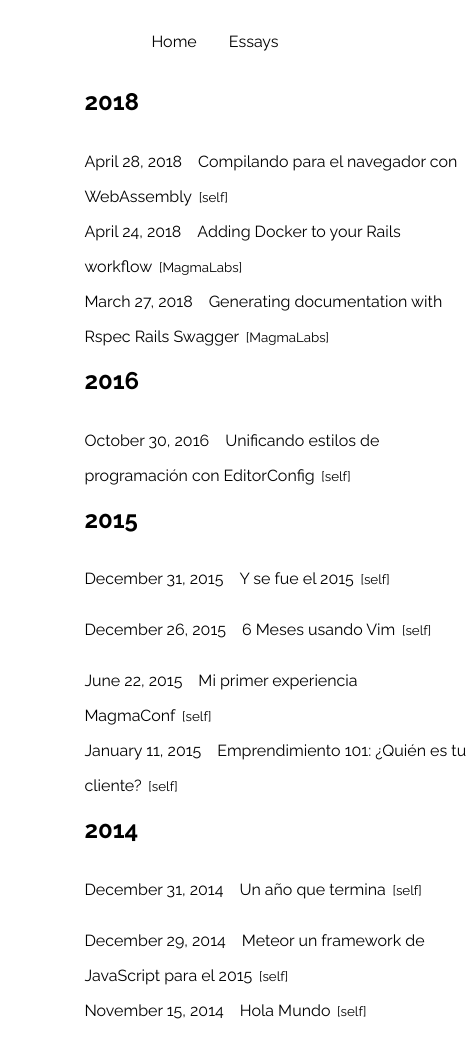
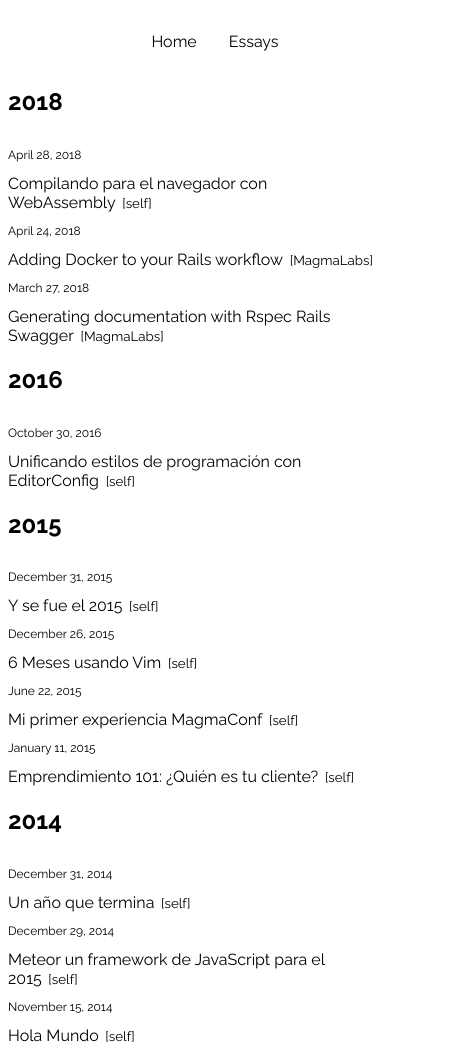
Before and after one commit to JuanCrg90/juancrg90.me, a Next.js app: page /essays in a window 390 px wide. Shown: the whole page, 474 px wide, since content can reach past the window. Built offline with nearby package versions, Linux system fonts and the light colour scheme.

Commit message:
Essay page Improvements
This improve the mobile presentation

```diff
--- a/components/published-at.js
+++ b/components/published-at.js
@@ -8,10 +8,14 @@ function PublishedAt({ dateTime, date }) {
       {format(date, 'MMMM DD, YYYY')}
       <style jsx>{`
         .publishedAt {
-          display: inline-block;
+          font-size: 0.75em;
+          display: block;
+          padding: 1em 0;
         }
-        .publishedAt {
-          padding: 1em 0;
+        @media (min-width: 720px) {
+          .publishedAt {
+            display: inline-block;
+          }
         }
       `}</style>
     </time>
--- a/pages/essays.js
+++ b/pages/essays.js
@@ -41,10 +41,6 @@ function Essay({ essay }) {
       <small><a className="source" href={essay.sourceUrl}>[{essay.source}]</a></small>
       <style jsx global>
         {`
-          .publishedAt {
-            margin-right: 1em;
-          }
-
           a {
             color: #000;
             text-decoration: none;
@@ -53,6 +49,12 @@ function Essay({ essay }) {
           a:hover {
             text-decoration: underline;
           }
+          @media (min-width: 720px) {
+            .publishedAt {
+              margin-right: 1em;
+            }
+          }
+
         `}
       </style>
       <style jsx>
@@ -70,22 +72,27 @@ const Essays = () => (
   <MainLayout>
     <section>
       <h1>2018</h1>
-      {essays2018.map(essay => <Essay essay={essay} />)}
+      {essays2018.map(essay => <Essay key={essay.slug} essay={essay} />)}
 
       <h1>2016</h1>
-      {essays2016.map(essay => <Essay essay={essay} />)}
+      {essays2016.map(essay => <Essay key={essay.slug} essay={essay} />)}
 
       <h1>2015</h1>
-      {essays2015.map(essay => <Essay essay={essay} />)}
+      {essays2015.map(essay => <Essay key={essay.slug} essay={essay} />)}
 
       <h1>2014</h1>
-      {essays2014.map(essay => <Essay essay={essay} />)}
+      {essays2014.map(essay => <Essay key={essay.slug} essay={essay} />)}
     </section>
     <style jsx>
       {`
         section {
-          margin: 0 10vh;
-          width: 100%;
+          margin: 0.5em;
+        }
+        @media (min-width: 720px) {
+          section {
+            margin: 1em;
+            margin: 0 10vh;
+          }
         }
       `}
     </style>
```
